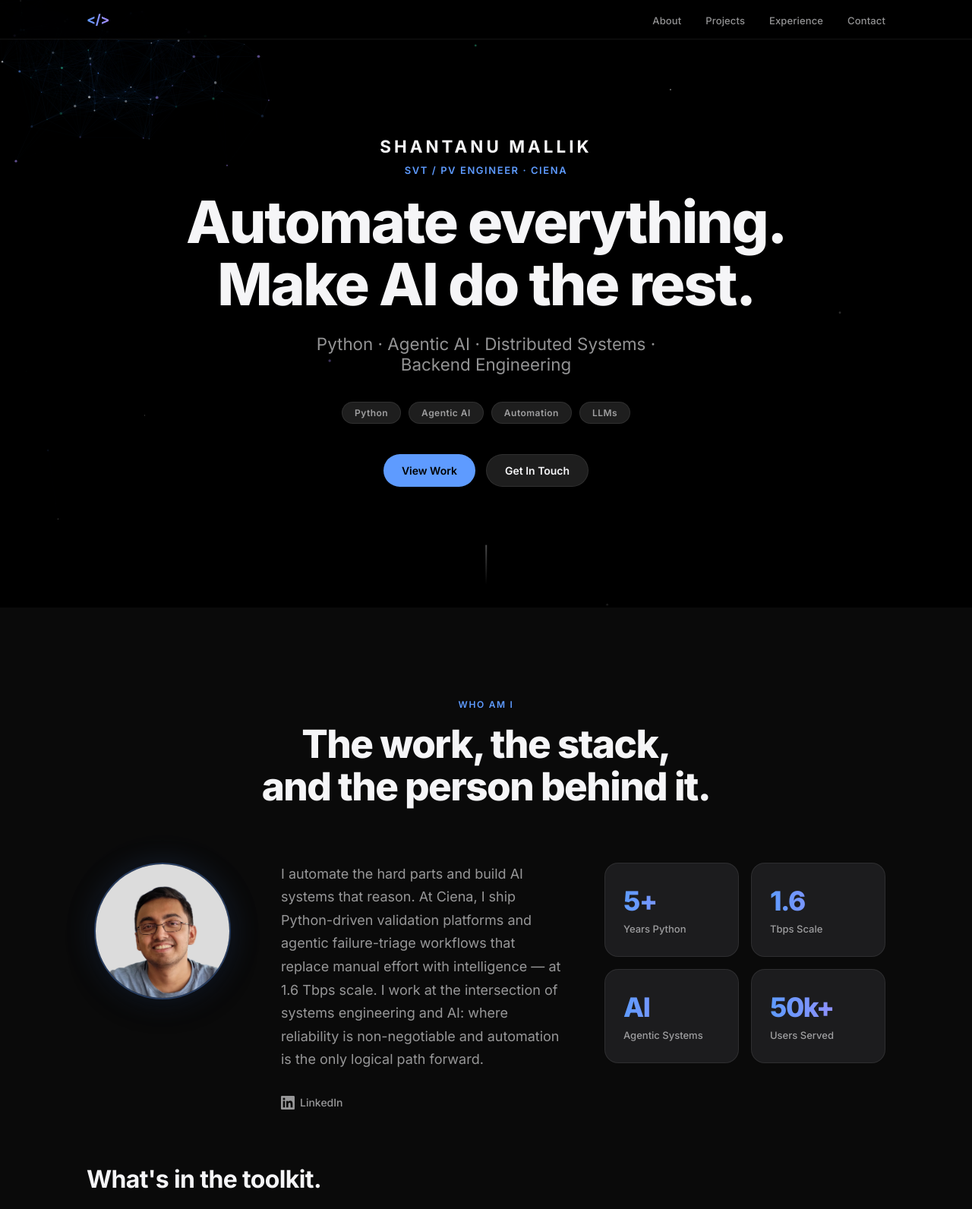
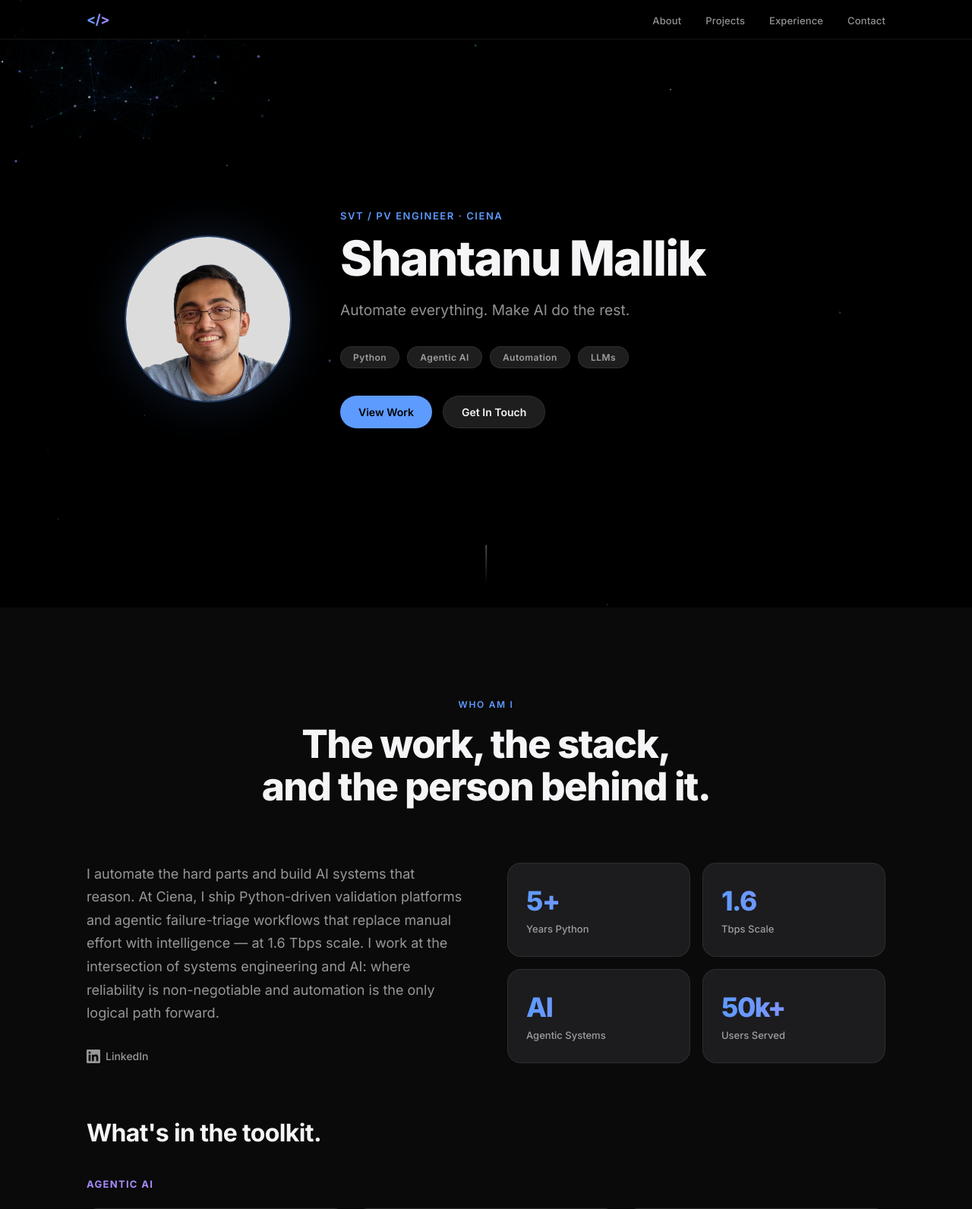
Before and after one commit to shantanumallik/portfolio, a Flask app: page / in a window 1280 px wide. Shown: the top 1592 px of the page at 76% size. Run offline with Flask 3, Linux system fonts and the light colour scheme; data comes from the database, SQL or seed files in the repository.

Commit message:
Redesign hero: split layout with photo and name, remove product-catalog feel

```diff
--- a/app/static/css/main.css
+++ b/app/static/css/main.css
@@ -168,24 +168,53 @@ a { color: inherit; text-decoration: none; }
   height: 100%;
 }
 
-.hero__content {
+/* Split layout */
+.hero__split {
   position: relative;
   z-index: 2;
-  text-align: center;
-  padding: 80px 24px 60px;
-  max-width: 860px;
+  display: flex;
+  align-items: center;
+  gap: 64px;
+  max-width: 1000px;
   margin: 0 auto;
+  padding: 120px 24px 80px;
+  width: 100%;
 }
 
-.hero__name {
-  font-size: clamp(1.1rem, 2.5vw, 1.4rem);
+.hero__photo-col { flex-shrink: 0; }
+
+.hero__photo-wrap {
+  width: 220px;
+  height: 220px;
+  border-radius: 50%;
+  overflow: hidden;
+  border: 2px solid rgba(94,155,255,0.4);
+  box-shadow: 0 0 60px rgba(94,155,255,0.18), 0 12px 40px rgba(0,0,0,0.6);
+  position: relative;
+}
+
+.hero__photo-img {
+  width: 100%;
+  height: 100%;
+  object-fit: cover;
+  object-position: center top;
+  display: block;
+}
+
+.hero__photo-wrap--fallback::after {
+  content: 'S';
+  position: absolute;
+  inset: 0;
+  display: flex;
+  align-items: center;
+  justify-content: center;
+  font-size: 80px;
   font-weight: 700;
-  letter-spacing: 0.18em;
-  text-transform: uppercase;
-  color: var(--white);
-  margin-bottom: 10px;
-  opacity: 0.9;
+  color: var(--accent);
+  background: rgba(94,155,255,0.08);
 }
+
+.hero__text-col { flex: 1; }
 
 .hero__eyebrow {
   font-size: 13px;
@@ -193,34 +222,32 @@ a { color: inherit; text-decoration: none; }
   letter-spacing: 0.12em;
   text-transform: uppercase;
   color: var(--accent);
+  margin-bottom: 14px;
+}
+
+.hero__name {
+  font-size: clamp(2.6rem, 5vw, 4.2rem);
+  font-weight: 800;
+  line-height: 1.05;
+  letter-spacing: -0.03em;
+  color: var(--white);
   margin-bottom: 20px;
 }
 
-.hero__title {
-  font-size: clamp(2.4rem, 6vw, 5.5rem);
-  font-weight: 800;
-  line-height: 1.06;
-  letter-spacing: -0.03em;
-  color: var(--white);
-  margin-bottom: 24px;
-}
-
 .hero__subtitle {
-  font-size: clamp(1rem, 2.2vw, 1.4rem);
+  font-size: clamp(1rem, 2vw, 1.2rem);
   color: var(--white-60);
   font-weight: 400;
-  margin-bottom: 36px;
-  max-width: 520px;
-  margin-left: auto;
-  margin-right: auto;
+  line-height: 1.6;
+  margin-bottom: 32px;
+  max-width: 480px;
 }
 
 .hero__chips {
   display: flex;
   flex-wrap: wrap;
-  justify-content: center;
   gap: 10px;
-  margin-bottom: 40px;
+  margin-bottom: 36px;
 }
 
 .chip {
@@ -238,7 +265,6 @@ a { color: inherit; text-decoration: none; }
 .hero__ctas {
   display: flex;
   gap: 14px;
-  justify-content: center;
   flex-wrap: wrap;
 }
 
@@ -331,6 +357,10 @@ a { color: inherit; text-decoration: none; }
   grid-template-columns: 200px 1fr 1fr;
   gap: 56px;
   align-items: start;
+}
+
+.about__grid--no-photo {
+  grid-template-columns: 1fr 1fr;
 }
 
 /* Profile photo */
@@ -793,8 +823,8 @@ a { color: inherit; text-decoration: none; }
 
 /* ── Mobile ───────────────────────────────────────────────── */
 @media (max-width: 900px) {
-  .about__grid { grid-template-columns: 160px 1fr; grid-template-rows: auto auto; gap: 32px; }
-  .about__stats { grid-column: 1 / -1; grid-template-columns: repeat(4, 1fr); }
+  .about__grid { grid-template-columns: 1fr; }
+  .about__stats { grid-column: auto; grid-template-columns: repeat(4, 1fr); }
 }
 
 @media (max-width: 768px) {
@@ -802,6 +832,11 @@ a { color: inherit; text-decoration: none; }
   .nav__links.open { display: flex; }
   .nav__links a { padding: 14px 24px; font-size: 16px; }
   .nav__hamburger { display: flex; }
+
+  .hero__split { flex-direction: column; align-items: flex-start; gap: 32px; padding: 100px 24px 60px; }
+  .hero__photo-wrap { width: 120px; height: 120px; }
+  .hero__name { font-size: clamp(2rem, 8vw, 3rem); }
+  .hero__subtitle { max-width: 100%; }
 
   .about__grid { grid-template-columns: 1fr; gap: 32px; }
   .about__photo { justify-content: flex-start; }
--- a/app/templates/index.html
+++ b/app/templates/index.html
@@ -36,22 +36,29 @@
 <!-- ── HERO ──────────────────────────────────────────────────────────────── -->
 <section class="hero" id="hero">
   <canvas class="hero__canvas" id="hero-canvas"></canvas>
-  <div class="hero__content">
-    <p class="hero__name reveal">Shantanu Mallik</p>
-    <p class="hero__eyebrow reveal">SVT / PV Engineer · Ciena</p>
-    <h1 class="hero__title reveal">
-      {{ about.hero_tagline }}
-    </h1>
-    <p class="hero__subtitle reveal">{{ about.hero_subtitle }}</p>
-    <div class="hero__chips reveal">
+  <div class="hero__split reveal">
+    <div class="hero__photo-col">
+      <div class="hero__photo-wrap">
+        <img src="{{ url_for('static', filename='images/shantanu.jpg') }}"
+             alt="Shantanu Mallik"
+             class="hero__photo-img"
+             onerror="this.parentElement.classList.add('hero__photo-wrap--fallback')" />
+      </div>
+    </div>
+    <div class="hero__text-col">
+      <p class="hero__eyebrow">SVT / PV Engineer · Ciena</p>
+      <h1 class="hero__name">Shantanu Mallik</h1>
+      <p class="hero__subtitle">{{ about.hero_tagline or "I build systems that think and platforms that scale." }}</p>
+      <div class="hero__chips">
         <span class="chip">Python</span>
         <span class="chip">Agentic AI</span>
         <span class="chip">Automation</span>
         <span class="chip">LLMs</span>
       </div>
-    <div class="hero__ctas reveal">
+      <div class="hero__ctas">
         <a href="#projects" class="btn btn--primary">View Work</a>
         <a href="#contact" class="btn btn--ghost">Get In Touch</a>
+      </div>
     </div>
   </div>
   <div class="hero__scroll-hint">
@@ -77,15 +84,7 @@
       <p class="section__kicker">WHO AM I</p>
       <h2 class="section__title">The work, the stack,<br>and the person behind it.</h2>
     </div>
-    <div class="about__grid">
-      <div class="about__photo reveal">
-        <div class="about__photo-wrap">
-          <img src="{{ url_for('static', filename='images/shantanu.jpg') }}"
-               alt="Shantanu Mallik"
-               class="about__photo-img"
-               onerror="this.parentElement.classList.add('about__photo-wrap--fallback')" />
-        </div>
-      </div>
+    <div class="about__grid about__grid--no-photo">
       <div class="about__bio reveal">
         <p>{{ about.bio or "I automate the hard parts and build AI systems that reason. At Ciena, I ship Python-driven validation platforms and agentic failure-triage workflows that replace manual effort with intelligence — at 1.6 Tbps scale. I work at the intersection of systems engineering and AI: where reliability is non-negotiable and automation is the only logical path forward." }}</p>
         <div class="about__links">
```
Lines whose indentation alone changed are shown as unchanged.
